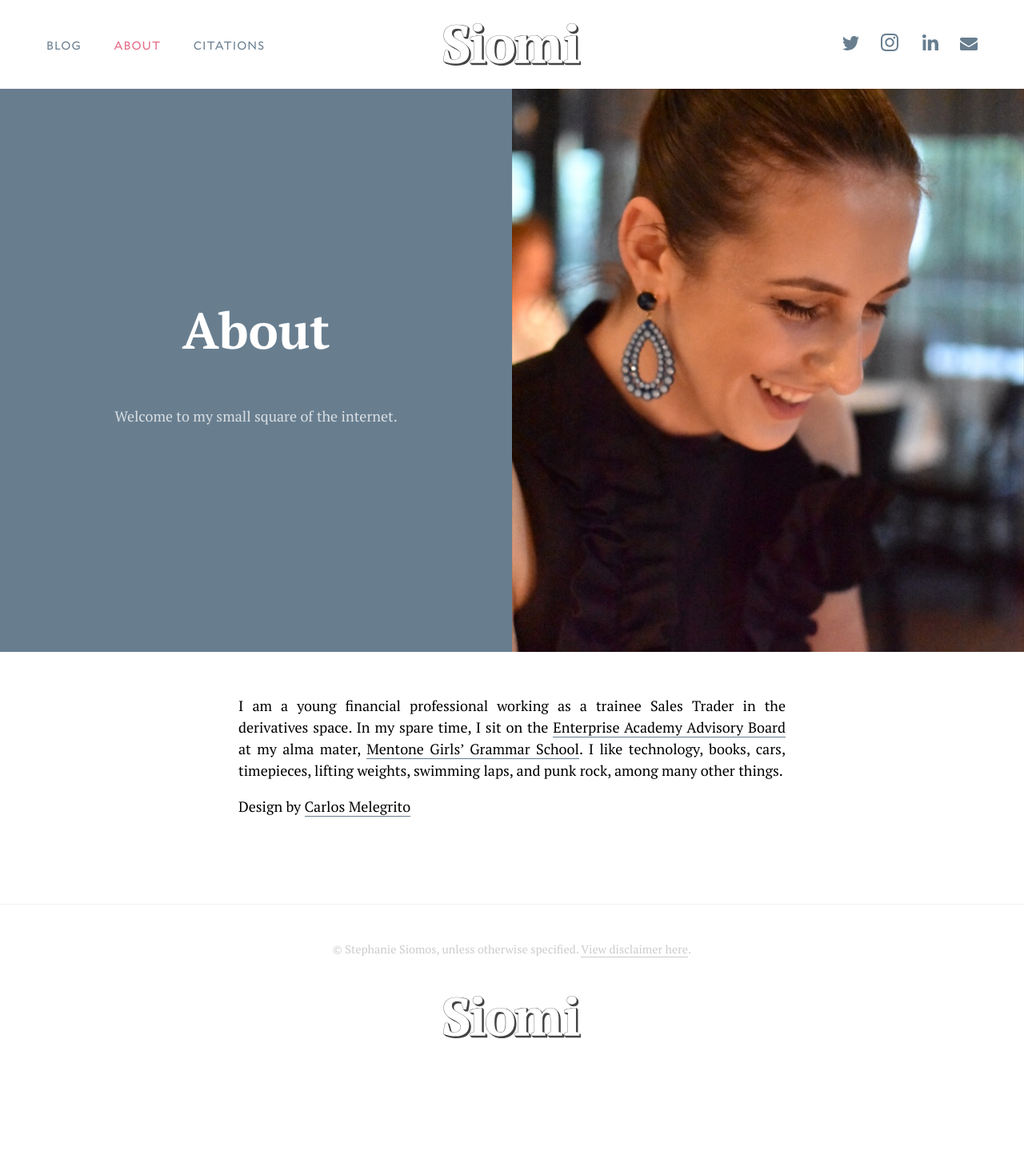
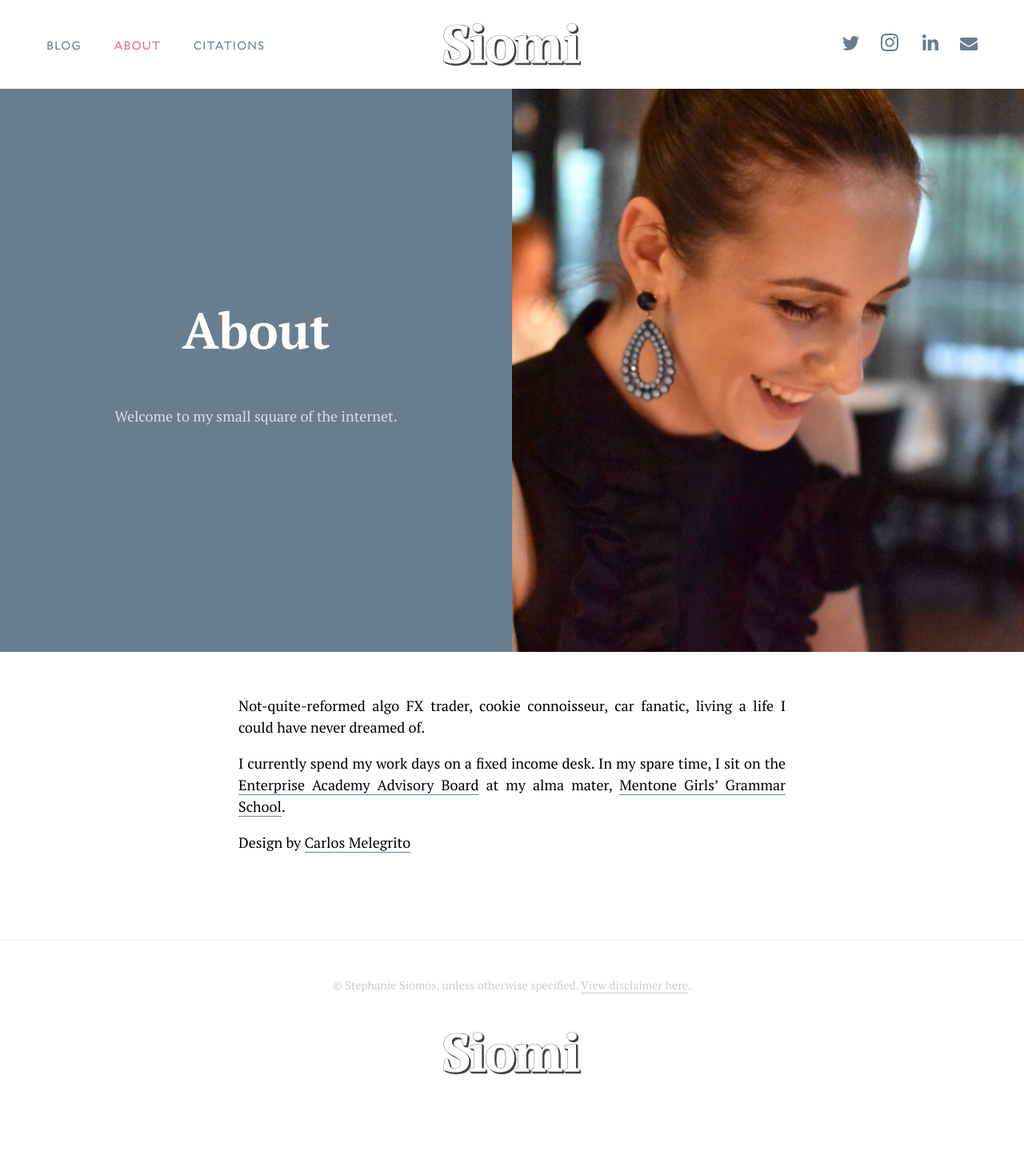
Before and after one commit to cjmlgrto/siomi.net, a Jekyll site: the page built from about.markdown, in a window 1280 px wide. Shown: the whole page at 80% size. Built offline with Jekyll 4.4.1, drawn with Linux system fonts in a browser that asks for light colours; before the commit the page ends 1399 px from its top, so only the background shows below that.

Commit message:
Updated About

```diff
--- a/about.markdown
+++ b/about.markdown
@@ -1,11 +1,13 @@
 ---
 title: About
 permalink: "/about/"
-layout: default
 image: "/uploads/stephanie.jpg"
 summary: Welcome to my small square of the internet.
+layout: default
 ---
 
-I am a young financial professional working as a trainee Sales Trader in the derivatives space. In my spare time, I sit on the [Enterprise Academy Advisory Board](https://ea.mentonegirls.vic.edu.au) at my alma mater, [Mentone Girls' Grammar School](http://mentonegirls.vic.edu.au). I like technology, books, cars, timepieces, lifting weights, swimming laps, and punk rock, among many other things.
+Not-quite-reformed algo FX trader, cookie connoisseur, car fanatic, living a life I could have never dreamed of.
+
+I currently spend my work days on a fixed income desk. In my spare time, I sit on the [Enterprise Academy Advisory Board](https://ea.mentonegirls.vic.edu.au) at my alma mater, [Mentone Girls' Grammar School](http://mentonegirls.vic.edu.au).
 
 Design by [Carlos Melegrito ](https://carlos-m.com/)
```
